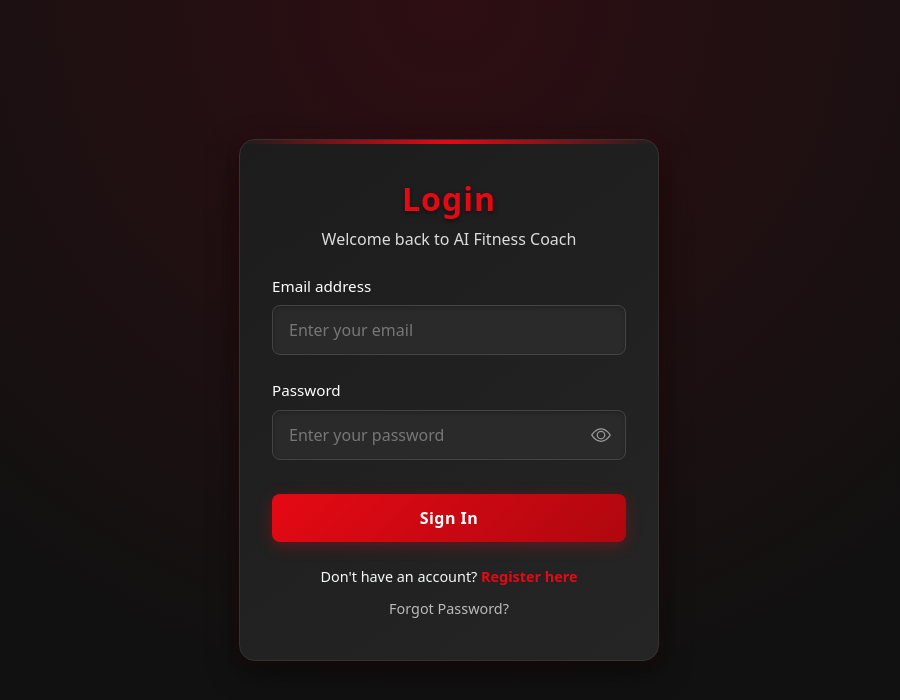
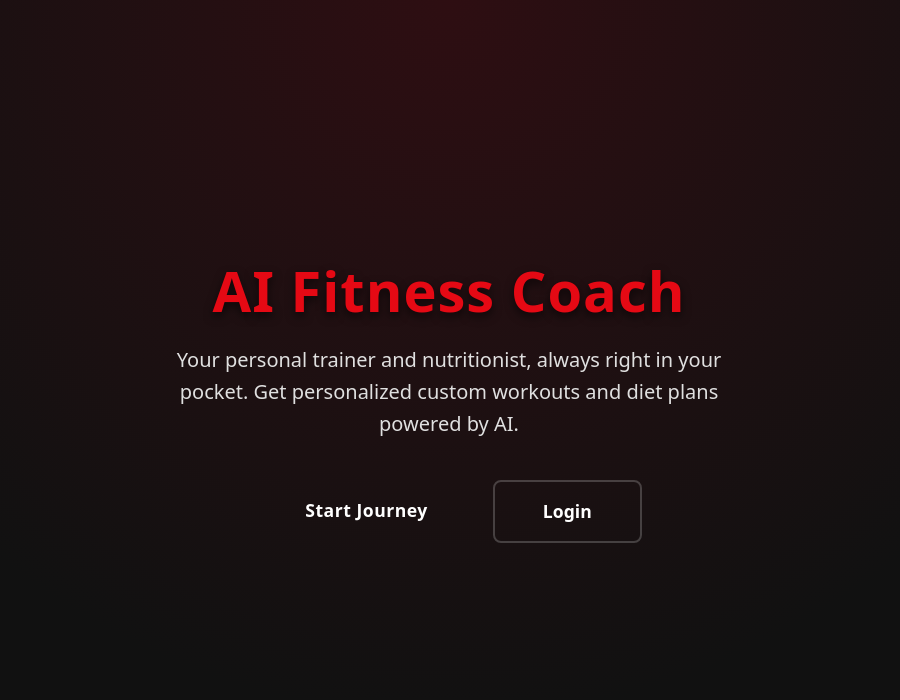
Before and after one commit to hrushi-17/AI-Fitness-Coach, a React app in the folder frontend/: page / in a window 1280 px wide. Before the commit this address led to /login. Shown: the top 700 px of the page, without its empty margins (191-1091 px from the left). Built offline with nearby package versions, Linux system fonts and the light colour scheme; no server answers; the HTML template or start-up script is replaced by a standard one.

Commit message:
Add Landing page and route updates

```diff
--- a/frontend/src/App.jsx
+++ b/frontend/src/App.jsx
@@ -4,6 +4,7 @@
 import "./App.css";
 
 import Home from "./pages/Home";
+import Landing from "./pages/Landing";
 import Login from "./pages/Login";
 import Register from "./pages/Register";
 import ForgotPassword from "./pages/ForgotPassword";
@@ -19,8 +20,9 @@
   return (
     <Router>
       <Routes>
+        <Route path="/" element={<Landing />} />
         <Route
-          path="/"
+          path="/chat"
           element={
             <PrivateRoute>
               <Home />
--- /dev/null
+++ b/frontend/src/pages/Landing.jsx
@@ -0,0 +1,77 @@
+import React from "react";
+import { Link, useNavigate } from "react-router-dom";
+import "bootstrap/dist/css/bootstrap.min.css";
+import "../App.css";
+
+function Landing() {
+    const navigate = useNavigate();
+    const token = localStorage.getItem("token");
+
+    // If already logged in, maybe redirect to chat, or just let them click a button
+
+    return (
+        <div
+            className="landing-container d-flex flex-column justify-content-center align-items-center text-center text-white"
+            style={{
+                minHeight: '100vh',
+                background: 'radial-gradient(circle at center top, #2e0e12 0%, #111111 70%)',
+                padding: '20px'
+            }}
+        >
+            <h1 style={{
+                fontWeight: 800,
+                fontSize: '3.5rem',
+                color: '#e50914',
+                textShadow: '0 4px 10px rgba(0,0,0,0.6)',
+                marginBottom: '20px',
+                letterSpacing: '1px'
+            }}>
+                AI Fitness Coach
+            </h1>
+            <p style={{
+                fontSize: '1.25rem',
+                maxWidth: '600px',
+                marginBottom: '40px',
+                color: '#e0e0e0',
+                lineHeight: '1.6'
+            }}>
+                Your personal trainer and nutritionist, always right in your pocket.
+                Get personalized custom workouts and diet plans powered by AI.
+            </p>
+
+            <div className="d-flex gap-3 flex-wrap justify-content-center">
+                {token ? (
+                    <Link to="/chat" className="btn btn-netflix px-5 py-3" style={{ fontSize: '1.1rem', borderRadius: '8px', fontWeight: 'bold' }}>
+                        Go to Dashboard
+                    </Link>
+                ) : (
+                    <>
+                        <Link to="/register" className="btn btn-netflix px-5 py-3" style={{ fontSize: '1.1rem', borderRadius: '8px', fontWeight: 'bold' }}>
+                            Start Journey
+                        </Link>
+                        <Link to="/login" className="btn px-5 py-3" style={{
+                            fontSize: '1.1rem',
+                            borderRadius: '8px',
+                            border: '2px solid rgba(255,255,255,0.2)',
+                            color: 'white',
+                            fontWeight: 'bold',
+                            transition: 'all 0.3s ease'
+                        }}
+                            onMouseOver={(e) => {
+                                e.target.style.borderColor = '#fff';
+                                e.target.style.backgroundColor = 'rgba(255,255,255,0.1)';
+                            }}
+                            onMouseOut={(e) => {
+                                e.target.style.borderColor = 'rgba(255,255,255,0.2)';
+                                e.target.style.backgroundColor = 'transparent';
+                            }}>
+                            Login
+                        </Link>
+                    </>
+                )}
+            </div>
+        </div>
+    );
+}
+
+export default Landing;
--- a/frontend/src/pages/Login.jsx
+++ b/frontend/src/pages/Login.jsx
@@ -20,7 +20,7 @@
         try {
             const { data } = await api.post("/auth/login", { email, password });
             localStorage.setItem("token", data.token);
-            navigate("/");
+            navigate("/chat");
         } catch (err) {
             setError(
                 err.response && err.response.data.error
--- a/frontend/src/pages/Register.jsx
+++ b/frontend/src/pages/Register.jsx
@@ -37,7 +37,7 @@
                 password,
             });
             localStorage.setItem("token", data.token);
-            navigate("/");
+            navigate("/chat");
         } catch (err) {
             setError(
                 err.response && err.response.data.error
```
